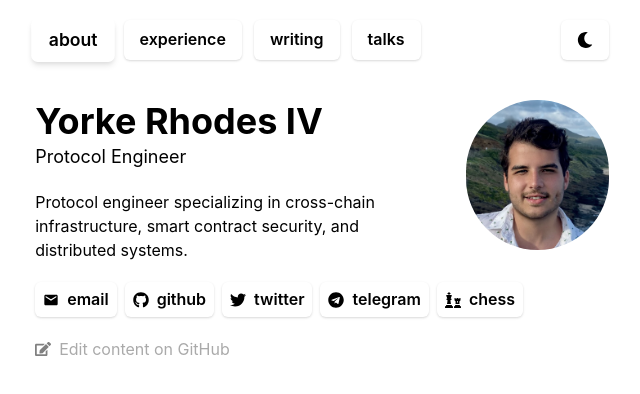
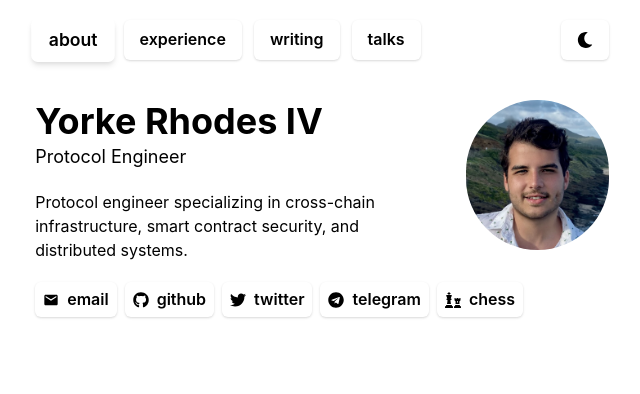
Before and after one commit to yorhodes/website, a Next.js app: page / in a window 1280 px wide. Shown: the top 394 px of the page, without its empty margins (318-958 px from the left). Built offline with nearby package versions, Linux system fonts and the light colour scheme; no server answers.

Commit message:
Remove edit button from all pages

```diff
--- a/pages/_app.tsx
+++ b/pages/_app.tsx
@@ -4,7 +4,6 @@ import { ChakraProvider, Container, Spacer } from "@chakra-ui/react";
 import theme from "../theme";
 
 import Navbar from "../components/navbar";
-import Edit from "../components/edit";
 
 import navbar from "../data/navbar.json";
 import bio from "../data/bio.json";
@@ -16,7 +15,6 @@ const App = ({ Component, pageProps }: AppProps) => {
       <Container marginBottom="5">
         {Navbar(navbar)}
         <Component {...pageProps} />
-        {Edit()}
       </Container>
       <Analytics />
     </ChakraProvider>
```
